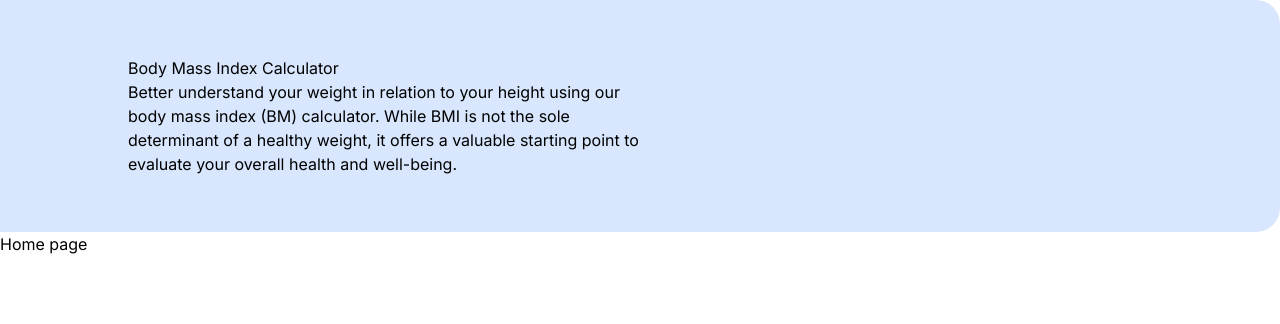
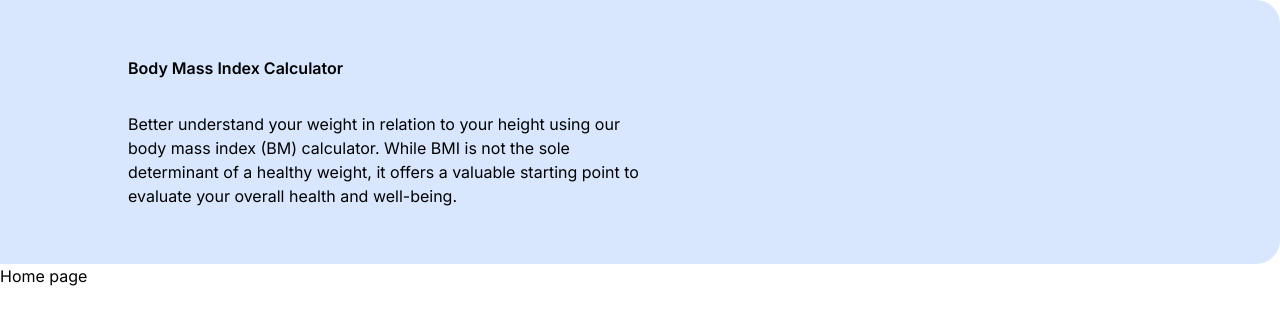
Before and after one commit to chungvuiloong/bmi_calculator, a Next.js app: page / in a window 1280 px wide. Shown: the top 324 px of the page. Built offline with nearby package versions, Linux system fonts and the light colour scheme.

Commit message:
Imported Typography.

```diff
--- a/src/components/HeroBanner/index.tsx
+++ b/src/components/HeroBanner/index.tsx
@@ -1,3 +1,4 @@
+import { Typography } from '@material-tailwind/react';
 import React from 'react';
 
  export  const HeroBanner = () => {
@@ -6,16 +7,15 @@ import React from 'react';
             <div className='py-14 bg-[#d8e7fe] lg:rounded-r-3xl rounded-none'>
                 <div className='px-5 md:px-8 xl:px-32 '>
                     <div className='container mx-auto flex'>
-                        <div className='basis-1/2'>
-                            <h1>Body Mass Index Calculator</h1>
-                            <p>
+                        <div className='basis-1/2 flex flex-col gap-8'>
+                            <Typography variant='h1'>Body Mass Index Calculator</Typography>
+                            <Typography variant='paragraph'>
                                 Better understand your weight in relation to your height using
                                 our body mass index (BM) calculator. While BMI is not the
                                 sole determinant of a healthy weight, it offers a valuable
                                 starting point to evaluate your overall health and well-being.
-                            </p>
+                            </Typography>
                         </div>
-
                     </div>
                 </div>
             </div>
```
